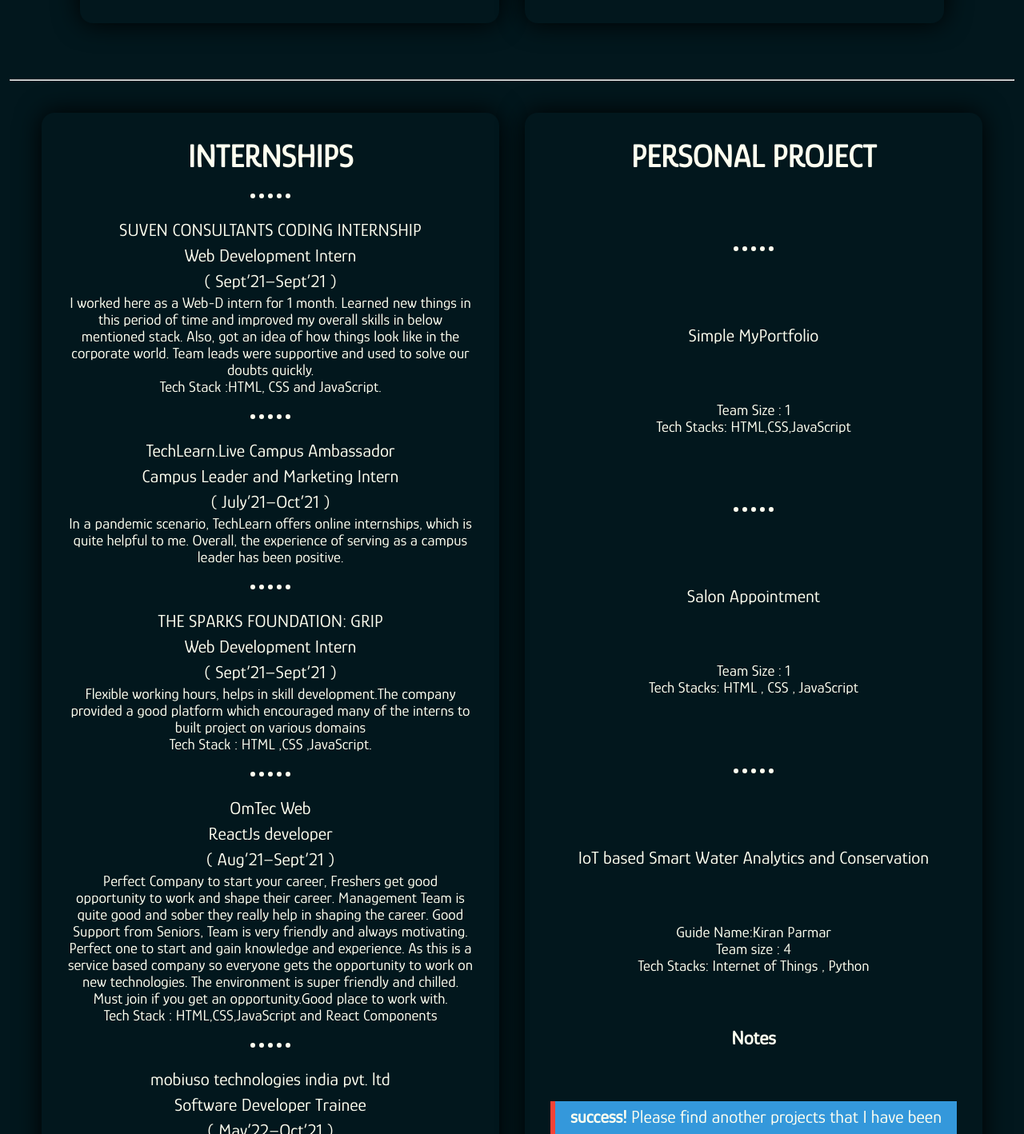
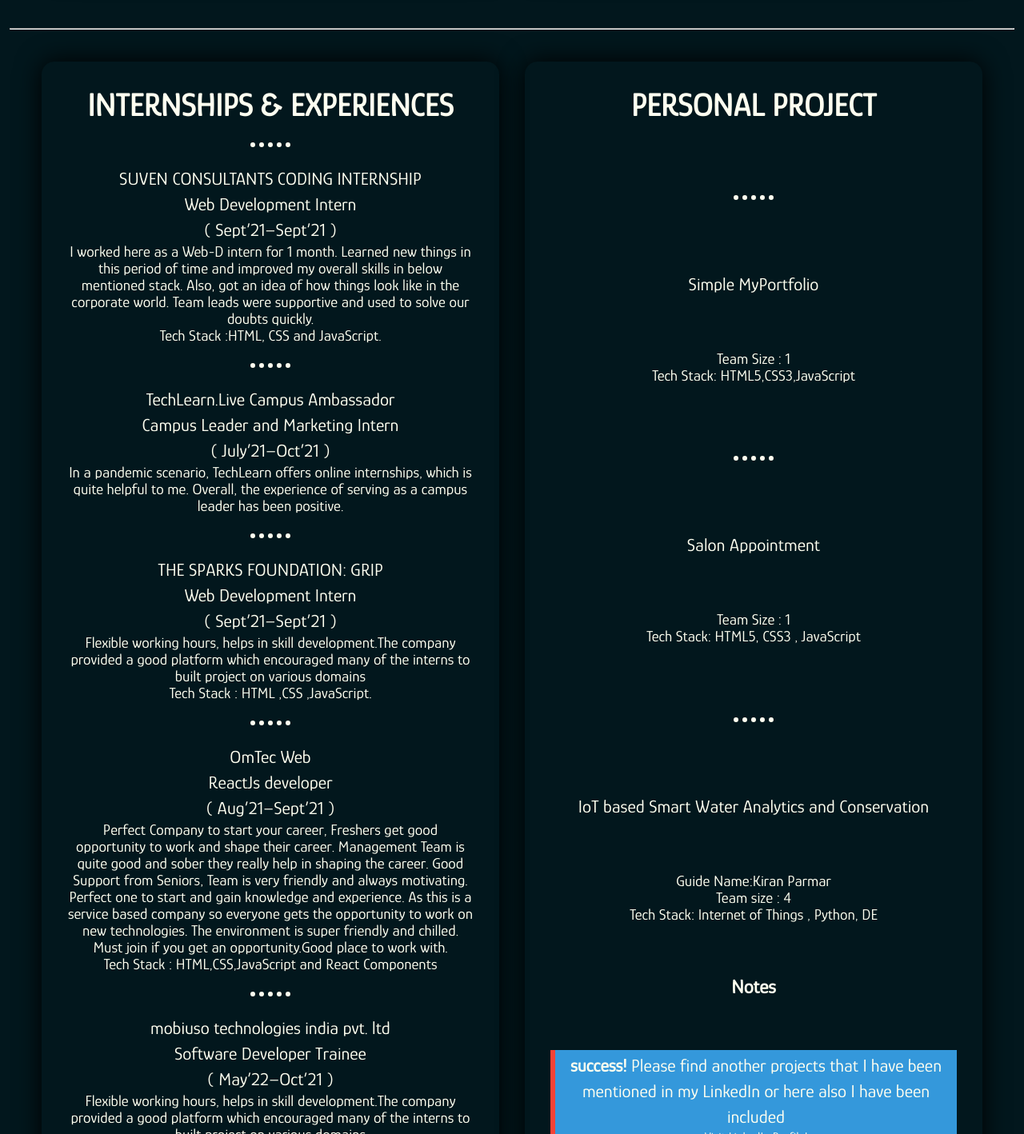
Before and after one commit to RenishSalakhana/My-Portfolio, a plain HTML site: page index.html in a window 1280 px wide. Shown: the part 1446-2864 px from the top of the page at 80% size. Drawn offline with Linux system fonts and the light colour scheme.

Commit message:
Update index.html

```diff
--- a/index.html
+++ b/index.html
@@ -9,7 +9,7 @@
     <link rel="stylesheet" href="styles.css">
     <link rel="shortcut icon" href="images/favicon.ico" type="image/x-icon">
     <script src="https://kit.fontawesome.com/9b8ff0a77a.js" crossorigin="anonymous"></script>
-    <title>Renish_Salakhana | Portfolio </title>
+    <title>Renish Salakhana | Portfolio </title>
     <style>
          div {
           margin-bottom: 15px;
@@ -74,7 +74,7 @@
                     <span><h1>EDUCATION</h1></span>
                     <hr class="dots">
                     <p>B.Tech Computer Science and Engineering (2018-2022) </p>
-                    <p>Parul Institute of Engineering and Technology, Gujarat</p>
+                    <p>Parul Institute of Engineering and Technology,Vadodara,Gujarat</p>
                     <p>CGPA : 8.5</p>
                     <hr class="dots">
                     <p>HSC-2018</p>
@@ -91,7 +91,7 @@
         <div class="section experience" id="experience">
             <div class="experience-items">
                 <div class="experience-card">
-                    <span><h1>INTERNSHIPS</h1></span>
+                    <span><h1>INTERNSHIPS & EXPERIENCES</h1></span>
                     <hr class="dots">
                     <p>SUVEN CONSULTANTS CODING INTERNSHIP</p>
                     <p>Web Development Intern</p>
@@ -148,7 +148,7 @@
                             Team Size : 1
                         </li>
                         <li>
-                            Tech Stacks: HTML,CSS,JavaScript
+                            Tech Stack: HTML5,CSS3,JavaScript
                         </li>
                     </ul>
                     <hr class="dots">
@@ -156,7 +156,7 @@
 
                     <ul>
                         <li>Team Size : 1</li>
-                        <li>Tech Stacks: HTML , CSS , JavaScript</li>
+                        <li>Tech Stack: HTML5, CSS3 , JavaScript</li>
                     </ul>
                     <hr class="dots">
                     <p>IoT based Smart Water Analytics and Conservation</p>
@@ -164,7 +164,7 @@
                     <ul>
                         <li>Guide Name:Kiran Parmar</li>
                         <li>Team size : 4</li>
-                        <li>Tech Stacks: Internet of Things , Python</li>
+                        <li>Tech Stack: Internet of Things , Python, DE </li>
                     </ul>
                     <h2>Notes</h2>
                        <div class="danger">
```
